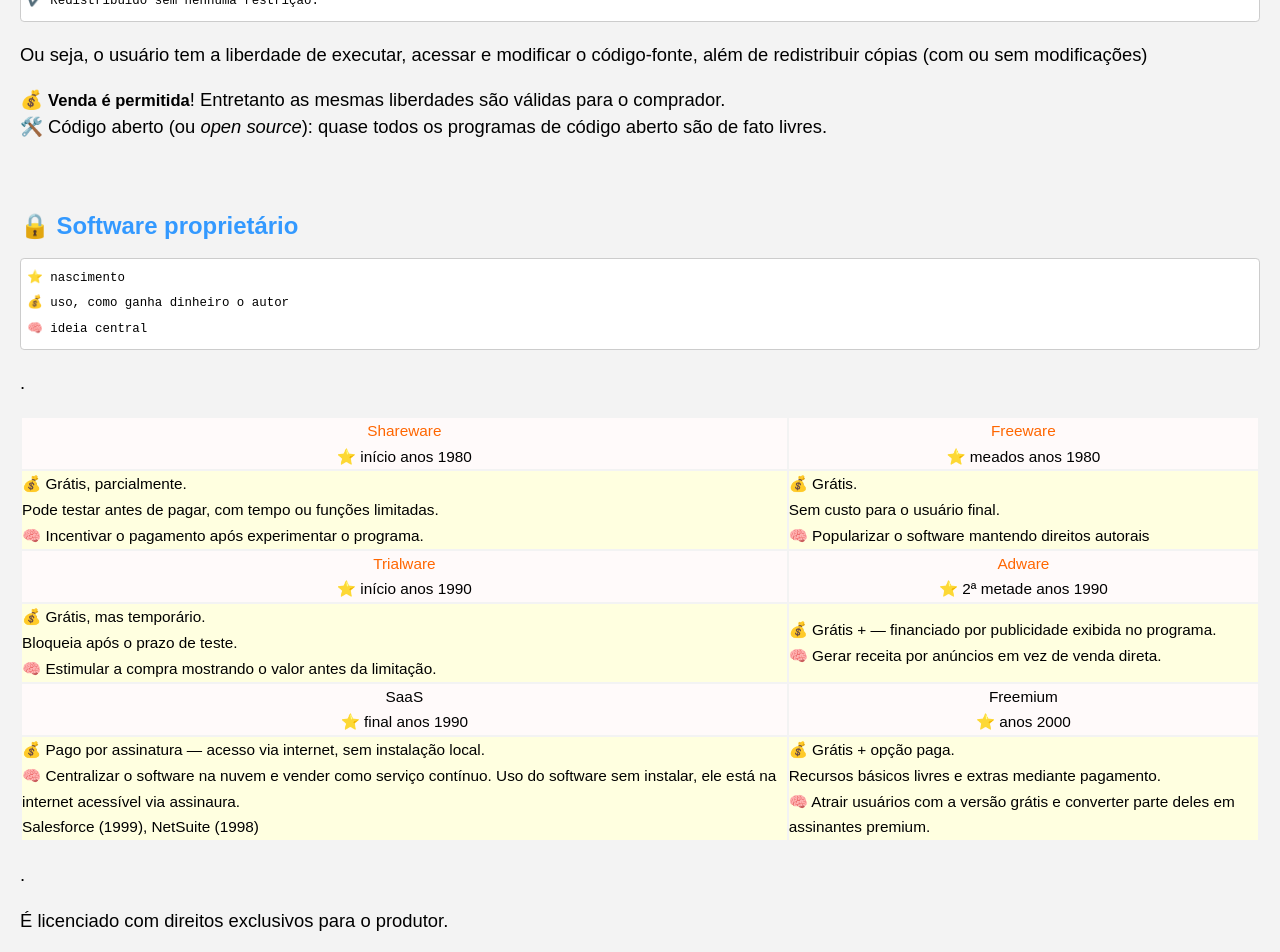
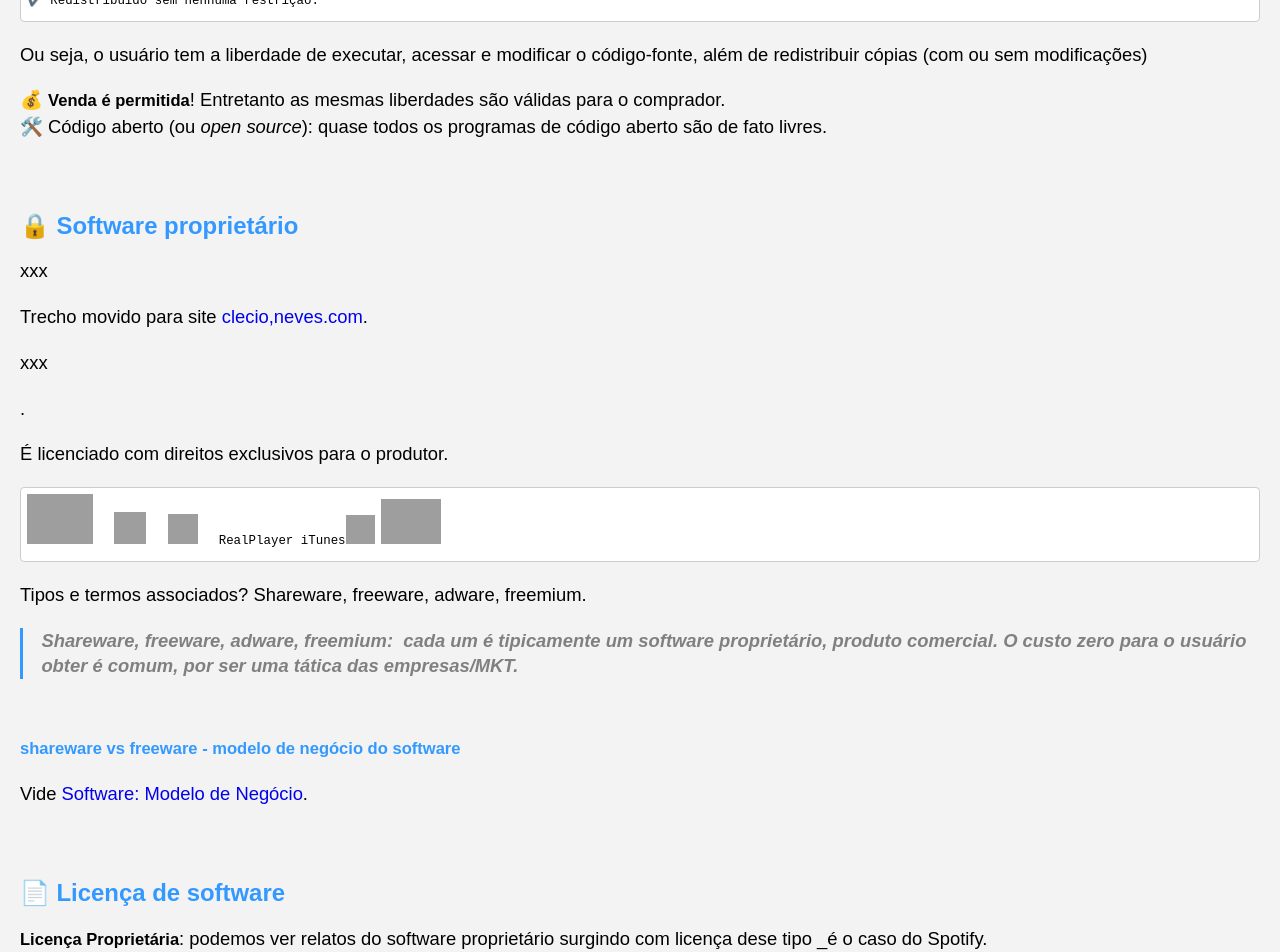
Before and after one commit to Joesynth/joesynth.github.io, a Jekyll site: the page built from _posts/2021-01-07-software-livre-e-software-proprietario.md, in a window 1280 px wide and 1400 px high, scrolled down 4071 px. Shown: the top 952 px of the window. Built offline with Jekyll 4.4.1, drawn with Linux system fonts in a browser that asks for light colours; grey boxes are pictures that could not be loaded.

Commit message:
gffsg
gfdgfd

```diff
--- a/_posts/2021-01-07-software-livre-e-software-proprietario.md
+++ b/_posts/2021-01-07-software-livre-e-software-proprietario.md
@@ -109,36 +109,13 @@ Olá!
 
 
 <h2>🔒️ Software proprietário</h2>
-<pre>⭐ nascimento<br />💰 uso, como ganha dinheiro o autor<br />🧠 ideia central</pre>
-<p>.</p>
-<table>
-<tbody>
-<tr>
-<td style="text-align: center"><span style="color: #ff6600">Shareware</span><br />⭐ início anos 1980</td>
-<td style="text-align: center"><span style="color: #ff6600">Freeware</span><br />⭐ meados anos 1980</td>
-</tr>
-<tr>
-<td>💰 Grátis, parcialmente.<br />Pode testar antes de pagar, com tempo ou funções limitadas.<br />🧠 Incentivar o pagamento após experimentar o programa.</td>
-<td>💰 Grátis.<br />Sem custo para o usuário final.<br />🧠 Popularizar o software mantendo direitos autorais</td>
-</tr>
-<tr>
-<td style="text-align: center"><span style="color: #ff6600">Trialware</span><br />⭐ início anos 1990</td>
-<td style="text-align: center"><span style="color: #ff6600">Adware</span><br />⭐ 2ª metade anos 1990</td>
-</tr>
-<tr>
-<td>💰 Grátis, mas temporário.<br />Bloqueia após o prazo de teste.<br />🧠 Estimular a compra mostrando o valor antes da limitação.</td>
-<td>💰 Grátis + — financiado por publicidade exibida no programa.<br />🧠 Gerar receita por anúncios em vez de venda direta.</td>
-</tr>
-<tr>
-<td style="text-align: center">SaaS<br />⭐ final anos 1990</td>
-<td style="text-align: center">Freemium<br />⭐ anos 2000</td>
-</tr>
-<tr>
-<td>💰 Pago por assinatura — acesso via internet, sem instalação local.<br />🧠 Centralizar o software na nuvem e vender como serviço contínuo. Uso do software sem instalar, ele está na internet acessível via assinaura.<br />Salesforce (1999), NetSuite (1998)</td>
-<td>💰 Grátis + opção paga.<br />Recursos básicos livres e extras mediante pagamento.<br />🧠 Atrair usuários com a versão grátis e converter parte deles em assinantes premium.</td>
-</tr>
-</tbody>
-</table>
+
+xxx
+
+Trecho movido para site [clecio,neves.com](clecio,neves.com).
+
+xxx
+
 <p>.</p>
 <p>É licenciado com direitos exclusivos para o produtor.</p>
 <pre><img class="alignleft" src="https://upload.wikimedia.org/wikipedia/commons/thumb/2/21/MacOS_wordmark_%282017%29.svg/250px-MacOS_wordmark_%282017%29.svg.png" width="66" />  <img class="" src="https://upload.wikimedia.org/wikipedia/commons/d/d8/NI_Reaktor_Logo.svg" width="32" height="32" />  <img class="" src="https://upload.wikimedia.org/wikipedia/commons/thumb/5/51/Facebook_f_logo_%282019%29.svg/2048px-Facebook_f_logo_%282019%29.svg.png" width="30" height="30" />  RealPlayer iTunes<img class="alignleft" src="https://upload.wikimedia.org/wikipedia/commons/thumb/4/42/Adobe_Acrobat_DC_logo_2020.svg/120px-Adobe_Acrobat_DC_logo_2020.svg.png" width="29" height="29" /><img class="alignleft" src="https://upload.wikimedia.org/wikipedia/commons/thumb/3/3f/Microsoft_Office_%282003-2007%29.svg/1200px-Microsoft_Office_%282003-2007%29.svg.png" width="60" /></pre>
```
